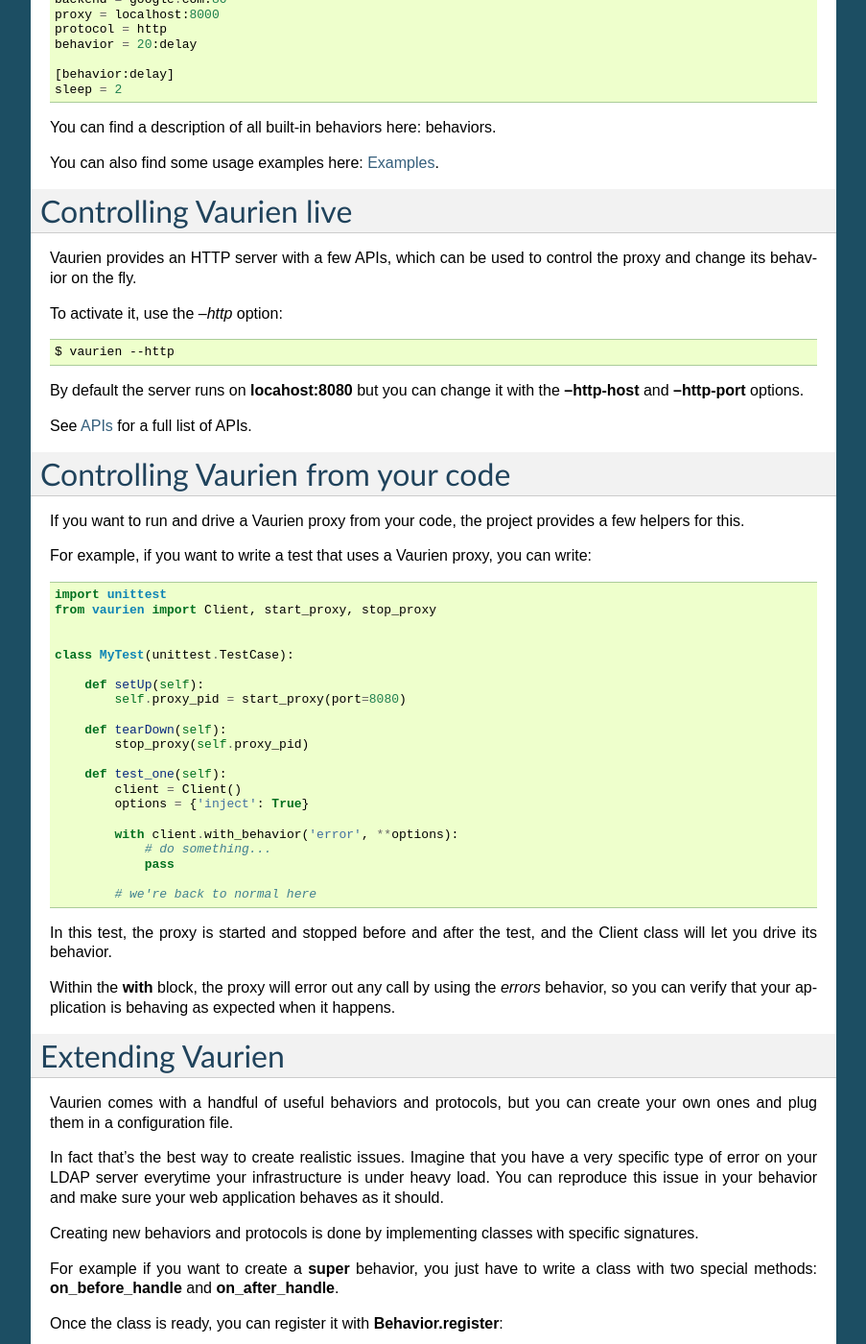
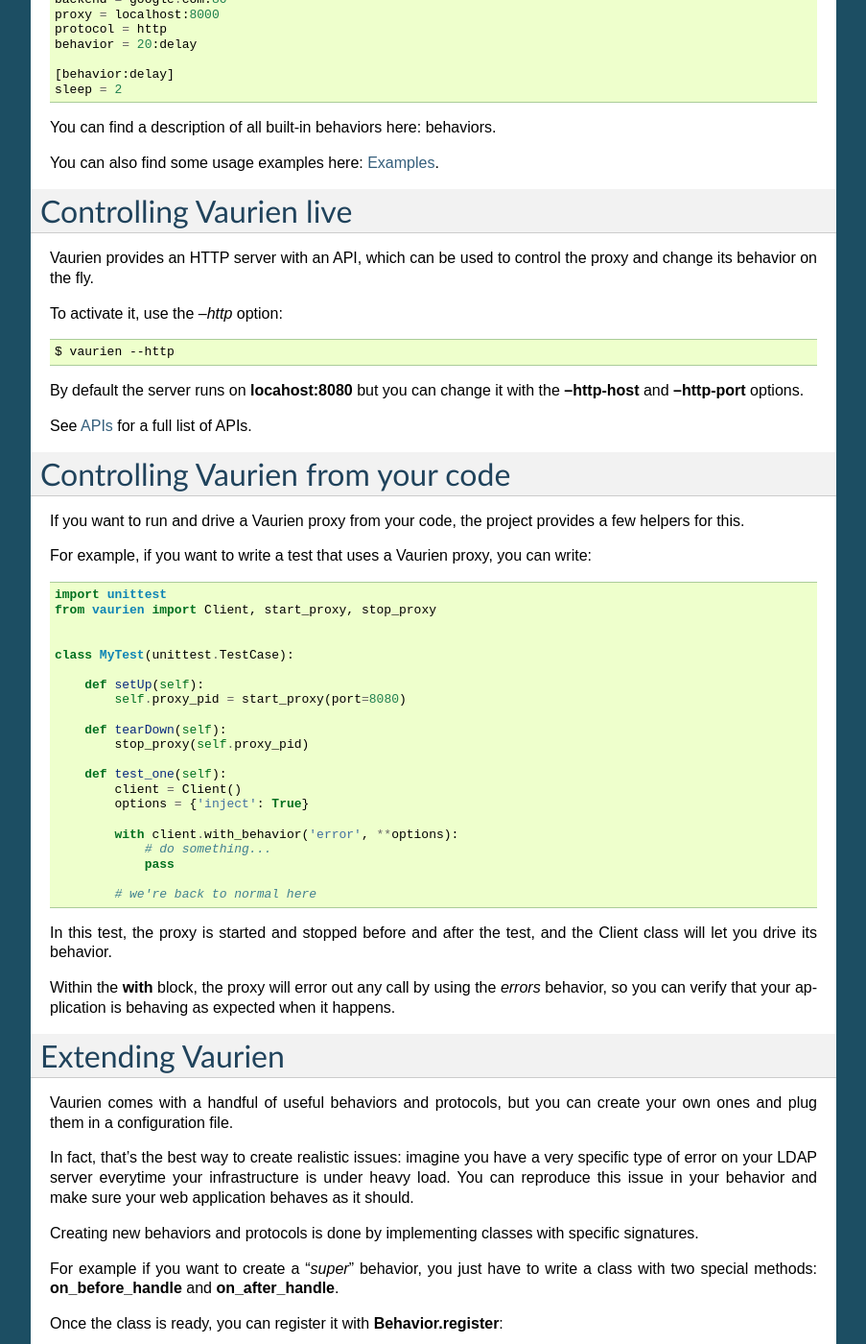
Before and after one commit to community-libs/vaurien, a Sphinx documentation site: the page built from docs/source/index.rst, in a window 1280 px wide and 1400 px high, scrolled down 1664 px. Shown: the whole window at 96% size, without its empty margins (198-1101 px from the left). Built offline with Sphinx 7.4.7, drawn with Linux system fonts in a browser that asks for light colours; pages that are not in the unit, such as notebooks, are missing from menus; some of the changed text lies outside the part shown.

Commit message:
Enhance a little bit the documentation

```diff
--- a/docs/source/extending.rst
+++ b/docs/source/extending.rst
@@ -33,14 +33,14 @@
 
         def __call__(self, client_sock, backend_sock, to_backend):
             # do something here
-            return True
+            return True  # or False, see after.
 
 
     Handler.register(MySuperHandler)
 
 
-Vaurien can use this handler and call it everytime data is being seen on one hand
-or the other.
+Vaurien can use this handler and call it when data comes from the backend (the
+server being proxied) or from a client (making calls to the server).
 
 You must call **Handler.register** against your class is order to add it
 to the list of the available plugins.
--- a/docs/source/index.rst
+++ b/docs/source/index.rst
@@ -52,7 +52,7 @@
 Vaurien is a TCP proxy that simply reads data sent to it and pass it to a
 backend, and vice-versa.
 
-It has built-in **protocols**: Tcp, Http, Redis & Memcache. The **Tcp** protocol
+It has built-in **protocols**: TCP, HTTP, Redis & Memcache. The **TCP** protocol
 is the default one and just sucks data on both sides and pass it along.
 
 Having higher-level protocols is mandatory in some cases, when Vaurien needs to
@@ -67,7 +67,7 @@
 Both **protocols** and **behaviors** are plugins, allowing you to extend Vaurien
 by adding new ones.
 
-Last, but not least, Vaurien provides a couple of APIs you can use to
+Last (but not least), Vaurien provides a couple of APIs you can use to
 change the behavior of the proxy live. That's handy when you are doing
 functional tests against your server: you can for instance start to add
 big delays and see how your web application reacts.
@@ -119,7 +119,7 @@
 ========================
 
 
-Vaurien provides an HTTP server with a few APIs, which can be used to control
+Vaurien provides an HTTP server with an API, which can be used to control
 the proxy and change its behavior on the fly.
 
 To activate it, use the `--http` option::
@@ -179,7 +179,7 @@
 Vaurien comes with a handful of useful :ref:`behaviors` and :ref:`protocols`,
 but you can create your own ones and plug them in a configuration file.
 
-In fact that's the best way to create realistic issues. Imagine that you
+In fact, that's the best way to create realistic issues: imagine you
 have a very specific type of error on your LDAP server everytime your
 infrastructure is under heavy load. You can reproduce this issue in your
 behavior and make sure your web application behaves as it should.
@@ -187,7 +187,7 @@
 Creating new behaviors and protocols is done by implementing classes with
 specific signatures.
 
-For example if you want to create a **super** behavior, you just have
+For example if you want to create a "*super*" behavior, you just have
 to write a class with two special methods: **on_before_handle** and
 **on_after_handle**.
 
```
Also changed, not shown: docs/source/apis.rst (+8 -3 lines), docs/source/examples.rst (+4 -4 lines).
